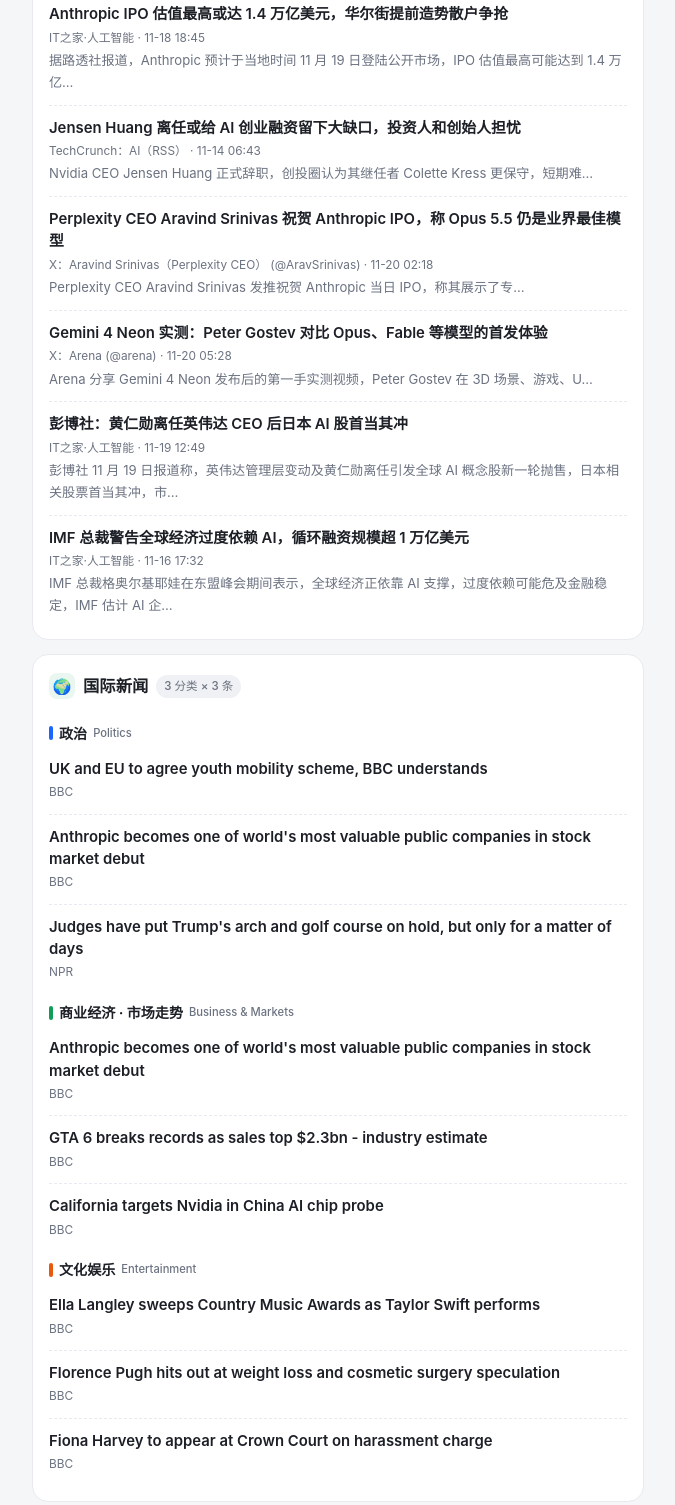
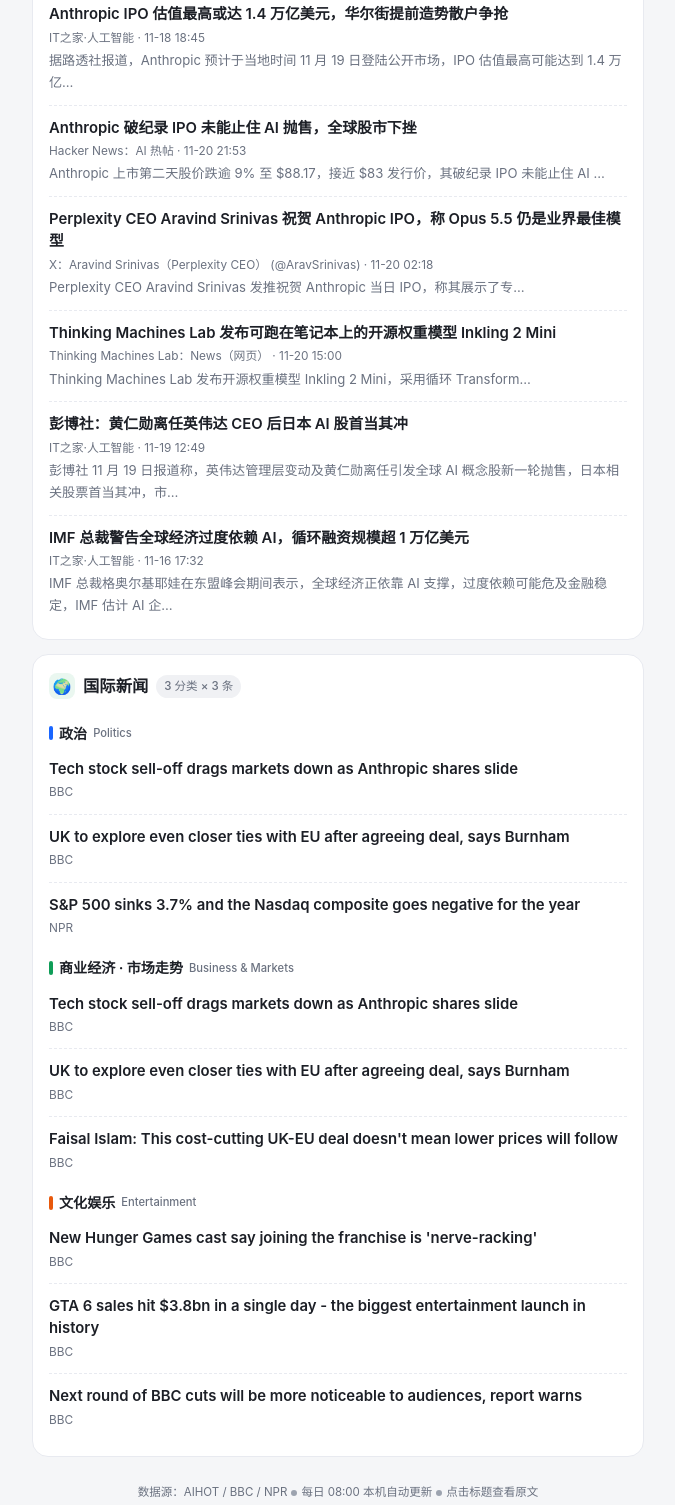
Before and after one commit to hrl1007/news-push, a plain HTML site: page index.html in a window 1280 px wide. Shown: the part 493-1998 px from the top of the page, without its empty margins (302-977 px from the left). Drawn offline with Linux system fonts and the light colour scheme.

Commit message:
每日新闻推送 · 2026-11-21

```diff
--- a/index.html
+++ b/index.html
@@ -59,7 +59,7 @@
 
   <div class="header">
     <h1>📮 每日新闻推送</h1>
-    <div class="date" id="push-date">2026-11-20</div>
+    <div class="date" id="push-date">2026-11-21</div>
     <div class="chips">
       <span class="chip">🤖 AI 资讯</span>
       <span class="chip">🌍 国际新闻</span>
@@ -67,7 +67,7 @@
     </div>
   </div>
 
-  <div class="updated">🕗 更新于 2026-11-20 13:44（GitHub Actions 自动）。点击标题在新窗口打开原文。</div>
+  <div class="updated">🕗 更新于 2026-11-21 13:38（GitHub Actions 自动）。点击标题在新窗口打开原文。</div>
 
   <div class="card">
     <div class="card-title">
@@ -94,9 +94,9 @@
     </div>
 
     <div class="item">
-      <a href="https://aihot.news/items/kq4awkrys4uz37b7gsvj5r1dj" target="_blank" rel="noopener">Jensen Huang 离任或给 AI 创业融资留下大缺口，投资人和创始人担忧</a>
-      <div class="meta">TechCrunch：AI（RSS） · 11-14 06:43</div>
-      <div class="sum">Nvidia CEO Jensen Huang 正式辞职，创投圈认为其继任者 Colette Kress 更保守，短期难…</div>
+      <a href="https://aihot.news/items/ufyn252g3i251j0mfwy8xth9r" target="_blank" rel="noopener">Anthropic 破纪录 IPO 未能止住 AI 抛售，全球股市下挫</a>
+      <div class="meta">Hacker News：AI 热帖 · 11-20 21:53</div>
+      <div class="sum">Anthropic 上市第二天股价跌逾 9% 至 $88.17，接近 $83 发行价，其破纪录 IPO 未能止住 AI …</div>
     </div>
 
     <div class="item">
@@ -106,9 +106,9 @@
     </div>
 
     <div class="item">
-      <a href="https://aihot.news/items/z0unnn7ryj39a3tuns8b1l4a6" target="_blank" rel="noopener">Gemini 4 Neon 实测：Peter Gostev 对比 Opus、Fable 等模型的首发体验</a>
-      <div class="meta">X：Arena (@arena) · 11-20 05:28</div>
-      <div class="sum">Arena 分享 Gemini 4 Neon 发布后的第一手实测视频，Peter Gostev 在 3D 场景、游戏、U…</div>
+      <a href="https://aihot.news/items/y7nk77dxae51qwi826gpmvbho" target="_blank" rel="noopener">Thinking Machines Lab 发布可跑在笔记本上的开源权重模型 Inkling 2 Mini</a>
+      <div class="meta">Thinking Machines Lab：News（网页） · 11-20 15:00</div>
+      <div class="sum">Thinking Machines Lab 发布开源权重模型 Inkling 2 Mini，采用循环 Transform…</div>
     </div>
 
     <div class="item">
@@ -135,17 +135,17 @@
       <div class="cat-head"><span class="bar bar-pol"></span>政治 <span class="en">Politics</span></div>
       <!--POL_LIST_START-->
     <div class="item">
-      <a href="https://www.bbc.co.uk/news/articles/c623j4kpg94go?at_medium=RSS&amp;at_campaign=rss" target="_blank" rel="noopener">UK and EU to agree youth mobility scheme, BBC understands</a>
+      <a href="https://www.bbc.co.uk/news/articles/c6808ym10vzgo?at_medium=RSS&amp;at_campaign=rss" target="_blank" rel="noopener">Tech stock sell-off drags markets down as Anthropic shares slide</a>
       <div class="meta">BBC</div>
     </div>
 
     <div class="item">
-      <a href="https://www.bbc.co.uk/news/articles/c3x29ggenz12o?at_medium=RSS&amp;at_campaign=rss" target="_blank" rel="noopener">Anthropic becomes one of world&#x27;s most valuable public companies in stock market debut</a>
+      <a href="https://www.bbc.co.uk/news/articles/c6jreyqgw4e9o?at_medium=RSS&amp;at_campaign=rss" target="_blank" rel="noopener">UK to explore even closer ties with EU after agreeing deal, says Burnham</a>
       <div class="meta">BBC</div>
     </div>
 
     <div class="item">
-      <a href="https://www.npr.org/2026/11/19/nx-s1-6047151/trump-arch-golf-course-judge-orders" target="_blank" rel="noopener">Judges have put Trump&#x27;s arch and golf course on hold, but only for a matter of days</a>
+      <a href="https://www.npr.org/2026/11/20/g-s1-154797/nasdaq-sp500-stock-market-ai-sink-negative" target="_blank" rel="noopener">S&amp;P 500 sinks 3.7% and the Nasdaq composite goes negative for the year</a>
       <div class="meta">NPR</div>
     </div>
     <!--POL_LIST_END-->
@@ -155,17 +155,17 @@
       <div class="cat-head"><span class="bar bar-eco"></span>商业经济 · 市场走势 <span class="en">Business &amp; Markets</span></div>
       <!--ECO_LIST_START-->
     <div class="item">
-      <a href="https://www.bbc.co.uk/news/articles/c3x29ggenz12o?at_medium=RSS&amp;at_campaign=rss" target="_blank" rel="noopener">Anthropic becomes one of world&#x27;s most valuable public companies in stock market debut</a>
+      <a href="https://www.bbc.co.uk/news/articles/c6808ym10vzgo?at_medium=RSS&amp;at_campaign=rss" target="_blank" rel="noopener">Tech stock sell-off drags markets down as Anthropic shares slide</a>
       <div class="meta">BBC</div>
     </div>
 
     <div class="item">
-      <a href="https://www.bbc.co.uk/news/articles/c9zr5nyv5dj2o?at_medium=RSS&amp;at_campaign=rss" target="_blank" rel="noopener">GTA 6 breaks records as sales top $2.3bn - industry estimate</a>
+      <a href="https://www.bbc.co.uk/news/articles/c6jreyqgw4e9o?at_medium=RSS&amp;at_campaign=rss" target="_blank" rel="noopener">UK to explore even closer ties with EU after agreeing deal, says Burnham</a>
       <div class="meta">BBC</div>
     </div>
 
     <div class="item">
-      <a href="https://www.bbc.co.uk/news/articles/cqn70vxp5p4no?at_medium=RSS&amp;at_campaign=rss" target="_blank" rel="noopener">California targets Nvidia in China AI chip probe</a>
+      <a href="https://www.bbc.co.uk/news/articles/cm1wr029evnqo?at_medium=RSS&amp;at_campaign=rss" target="_blank" rel="noopener">Faisal Islam: This cost-cutting UK-EU deal doesn&#x27;t mean lower prices will follow</a>
       <div class="meta">BBC</div>
     </div>
     <!--ECO_LIST_END-->
@@ -175,17 +175,17 @@
       <div class="cat-head"><span class="bar bar-ent"></span>文化娱乐 <span class="en">Entertainment</span></div>
       <!--ENT_LIST_START-->
     <div class="item">
-      <a href="https://www.bbc.co.uk/news/articles/cw1md5m39n35o?at_medium=RSS&amp;at_campaign=rss" target="_blank" rel="noopener">Ella Langley sweeps Country Music Awards as Taylor Swift performs</a>
+      <a href="https://www.bbc.co.uk/news/articles/c8752w5vz2zqo?at_medium=RSS&amp;at_campaign=rss" target="_blank" rel="noopener">New Hunger Games cast say joining the franchise is &#x27;nerve-racking&#x27;</a>
       <div class="meta">BBC</div>
     </div>
 
     <div class="item">
-      <a href="https://www.bbc.co.uk/news/articles/cmge37e27r40o?at_medium=RSS&amp;at_campaign=rss" target="_blank" rel="noopener">Florence Pugh hits out at weight loss and cosmetic surgery speculation</a>
+      <a href="https://www.bbc.co.uk/news/articles/c9zr5nyv5dj2o?at_medium=RSS&amp;at_campaign=rss" target="_blank" rel="noopener">GTA 6 sales hit $3.8bn in a single day - the biggest entertainment launch in history</a>
       <div class="meta">BBC</div>
     </div>
 
     <div class="item">
-      <a href="https://www.bbc.co.uk/news/articles/cq143j81g6l3o?at_medium=RSS&amp;at_campaign=rss" target="_blank" rel="noopener">Fiona Harvey to appear at Crown Court on harassment charge</a>
+      <a href="https://www.bbc.co.uk/news/articles/cmpdwev0jgp6o?at_medium=RSS&amp;at_campaign=rss" target="_blank" rel="noopener">Next round of BBC cuts will be more noticeable to audiences, report warns</a>
       <div class="meta">BBC</div>
     </div>
     <!--ENT_LIST_END-->
```
